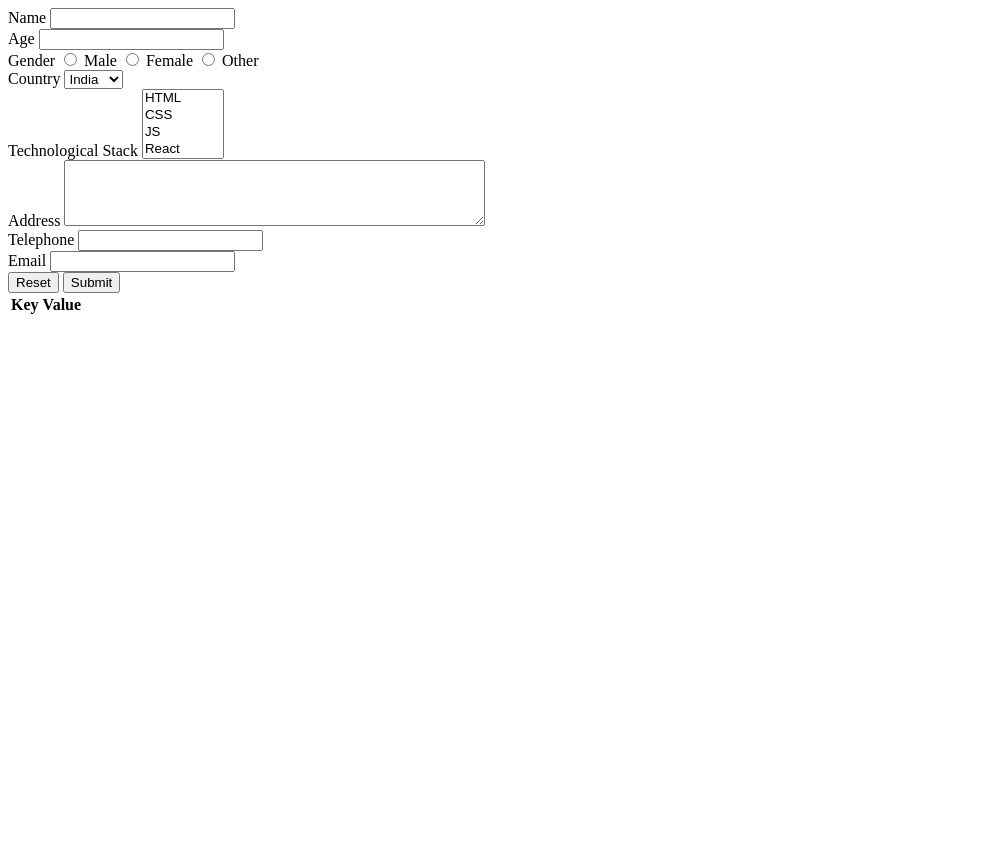
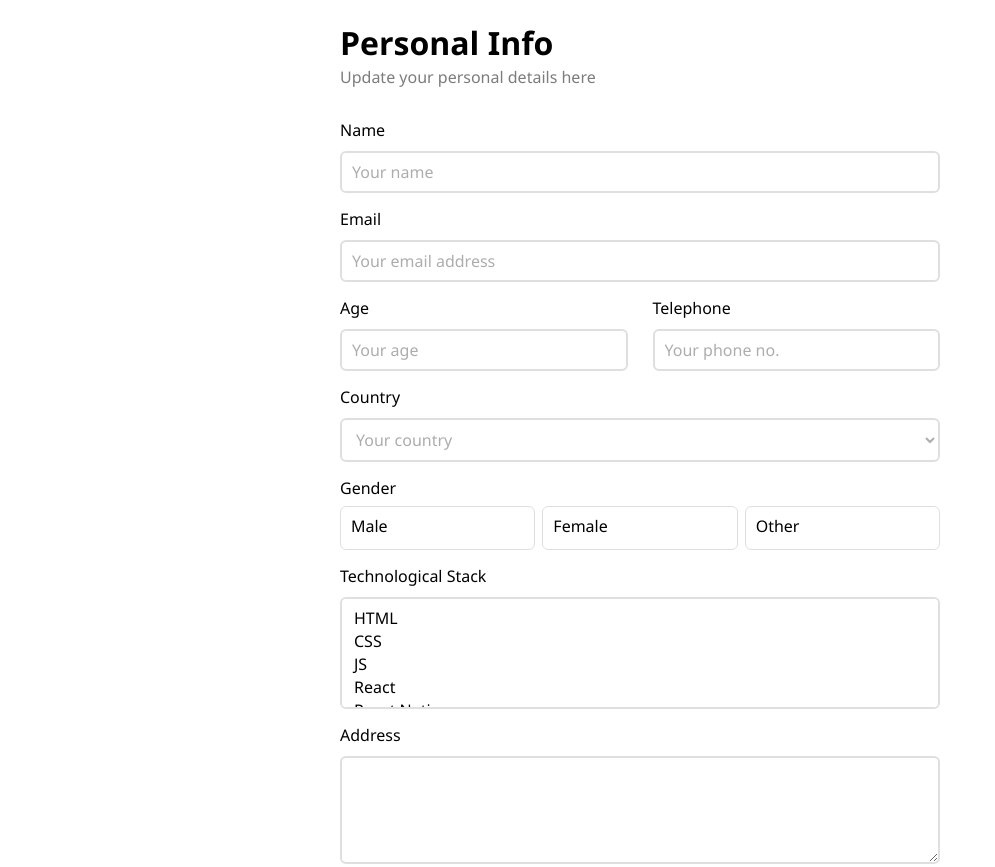
Before and after one commit to Manikya-Sharma/html-form-task, a plain HTML site: page index.html in a window 1280 px wide. Shown: the top 867 px of the page, without its empty margins (0-995 px from the left). Before the commit the page ends 800 px from the top, so only its background shows below. Drawn offline with Linux system fonts and the light colour scheme.

Commit message:
update markup and add form styles

```diff
--- a/index.html
+++ b/index.html
@@ -3,21 +3,74 @@
   <head>
     <meta charset="UTF-8" />
     <meta name="viewport" content="width=device-width, initial-scale=1.0" />
+    <link rel="stylesheet" href="./style.css" />
     <title>HTML Forms Submission</title>
   </head>
   <body>
+    <header>
+      <h1>Personal Info</h1>
+      <p>Update your personal details here</p>
+    </header>
+    <main>
       <form id="main-form">
         <div>
           <label for="name">Name</label>
-        <input id="name" name="name" type="text" required />
+          <input
+            id="name"
+            name="name"
+            type="text"
+            placeholder="Your name"
+            required
+          />
         </div>
 
         <div>
+          <label for="email">Email</label>
+          <input
+            name="email"
+            type="email"
+            id="email"
+            placeholder="Your email address"
+            required
+          />
+        </div>
+
+        <div class="double-input">
+          <div>
             <label for="age">Age</label>
-        <input id="age" name="age" type="number" required />
+            <input
+              id="age"
+              name="age"
+              type="number"
+              placeholder="Your age"
+              required
+            />
           </div>
 
           <div>
+            <label for="phone">Telephone</label>
+            <input
+              name="phone"
+              type="tel"
+              id="phone"
+              placeholder="Your phone no."
+              required
+            />
+          </div>
+        </div>
+
+        <div>
+          <label for="country">Country</label>
+          <select id="country" name="country" required>
+            <option value="" disabled selected>Your country</option>
+            <option value="India">India</option>
+            <option value="USA">USA</option>
+            <option value="Japan">Japan</option>
+            <option value="China">China</option>
+          </select>
+        </div>
+
+        <div class="gender">
           <label>Gender</label>
           <input
             id="gender-male"
@@ -31,16 +84,6 @@
           <label for="gender-female">Female</label>
           <input id="gender-other" name="gender" type="radio" value="Other" />
           <label for="gender-other">Other</label>
-      </div>
-
-      <div>
-        <label for="country">Country</label>
-        <select id="country" name="country" required>
-          <option value="India">India</option>
-          <option value="USA">USA</option>
-          <option value="Japan">Japan</option>
-          <option value="China">China</option>
-        </select>
         </div>
 
         <div>
@@ -65,18 +108,10 @@
           ></textarea>
         </div>
 
-      <div>
-        <label for="phone">Telephone</label>
-        <input name="phone" type="tel" id="phone" required />
-      </div>
-
-      <div>
-        <label for="email">Email</label>
-        <input name="email" type="email" id="email" required />
-      </div>
-
+        <div class="buttons">
           <button type="reset">Reset</button>
           <button type="submit">Submit</button>
+        </div>
       </form>
 
       <table>
@@ -87,6 +122,7 @@
           </tr>
         </tbody>
       </table>
+    </main>
 
     <script>
       function convertArrayToString(inputArray) {
--- /dev/null
+++ b/style.css
@@ -0,0 +1,158 @@
+body {
+  font-family: "Segoe UI", Tahoma, Geneva, Verdana, sans-serif;
+  max-width: 600px;
+  width: 80vw;
+  margin: 0 auto;
+}
+
+header {
+  display: flex;
+  flex-direction: column;
+}
+
+header > p {
+  margin-top: -1.25rem;
+  color: #7c7c7c;
+}
+
+form > div {
+  display: flex;
+  flex-direction: column;
+  margin-top: 15px;
+}
+
+.buttons {
+  margin-top: 30px;
+  display: flex;
+  flex-direction: row;
+  gap: 10px;
+}
+
+input,
+textarea,
+select {
+  display: block;
+  margin-top: 10px;
+  padding: 8px 10px;
+  border-radius: 6px;
+  border: 2px solid #dfdfdf;
+  outline: none;
+  font: inherit;
+  background-color: #ffffff;
+}
+
+input:focus,
+textarea:focus,
+select:focus {
+  border: 2px solid #adadad;
+}
+/*
+input:invalid,
+textarea:invalid,
+select:invalid {
+  border: 2px solid #eeaaaa;
+} */
+
+input::placeholder,
+select:required:invalid {
+  color: #adadad;
+}
+
+/* Age and Telephone */
+
+.double-input {
+  display: flex;
+  flex-flow: row wrap;
+  gap: 25px;
+}
+
+.double-input > div {
+  flex: 1;
+  display: flex;
+  flex-direction: column;
+}
+
+/* Select input (Country) */
+
+select {
+  cursor: pointer;
+}
+
+option {
+  color: black;
+}
+
+option[value=""][disabled] {
+  display: none;
+}
+
+/* Radio Input (Gender) */
+
+.gender {
+  display: grid;
+  grid-template: 1fr 2fr / 1fr 1fr 1fr;
+  gap: 7px;
+}
+
+.gender label {
+  grid-column: 1 / -1;
+}
+
+input[type="radio"] {
+  cursor: pointer;
+  appearance: none;
+  background-color: #ffffff;
+  border: 1px solid #dfdfdf;
+  margin: 0;
+}
+
+input[type="radio"]:checked {
+  background-color: #eeeeff;
+  border: 1px solid #aaaaff;
+}
+
+input[type="radio"]:focus {
+  border: 1px solid black;
+}
+
+label[for^="gender"] {
+  display: none;
+}
+
+#gender-male::before {
+  content: "Male";
+}
+#gender-female::before {
+  content: "Female";
+}
+#gender-other::before {
+  content: "Other";
+}
+
+/* Buttons */
+
+button {
+  cursor: pointer;
+}
+
+.buttons button {
+  display: block;
+  width: fit-content;
+  background-color: white;
+  border: 1px solid #dfdfdf;
+  border-radius: 30px;
+  font: inherit;
+  padding: 7px 30px;
+}
+
+.buttons button[type="submit"] {
+  background-color: black;
+  color: white;
+  border: 1px solid transparent;
+}
+
+/* Table */
+
+table {
+  margin-top: 30px;
+}
```
Lines whose indentation alone changed are shown as unchanged.
